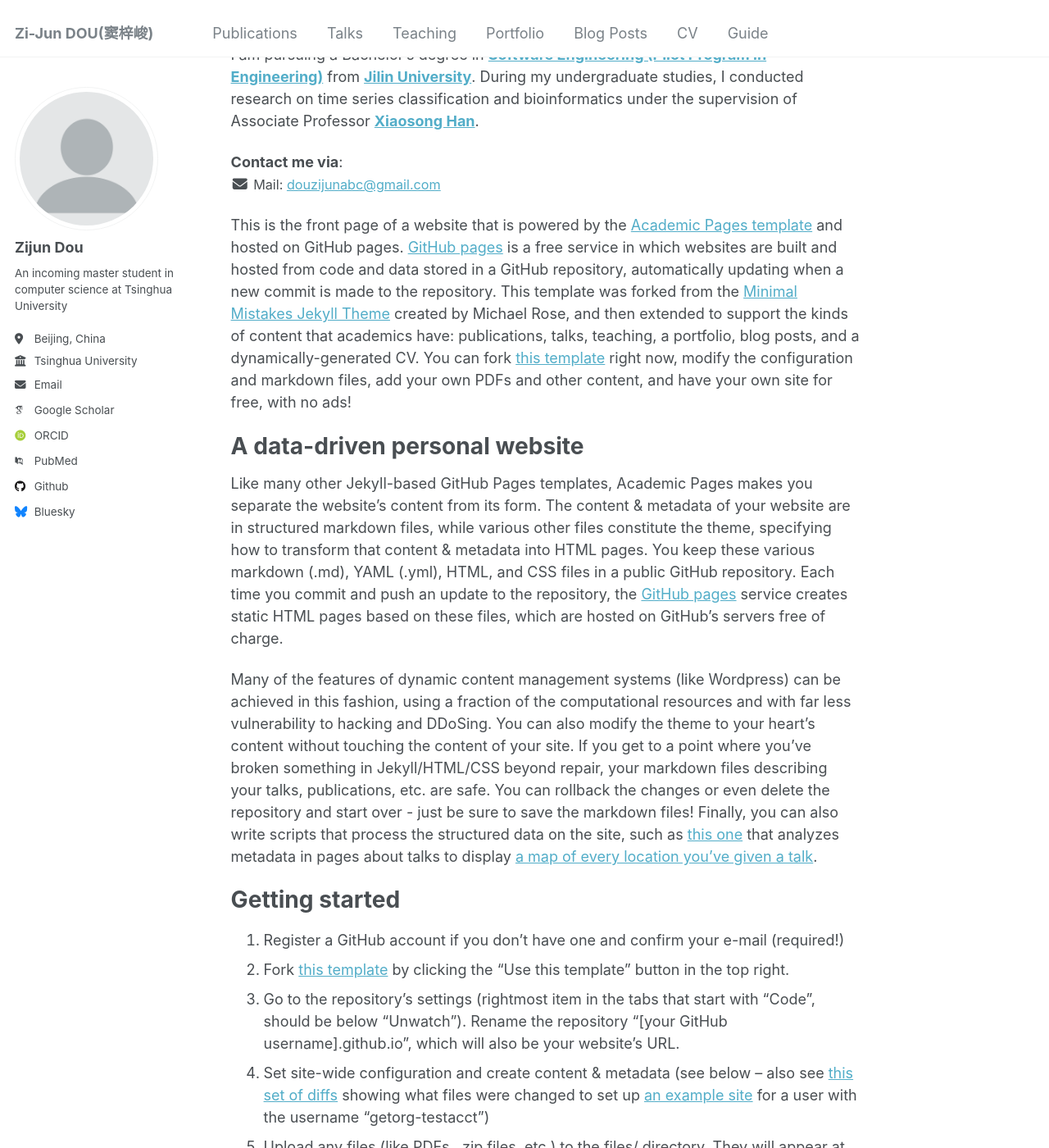
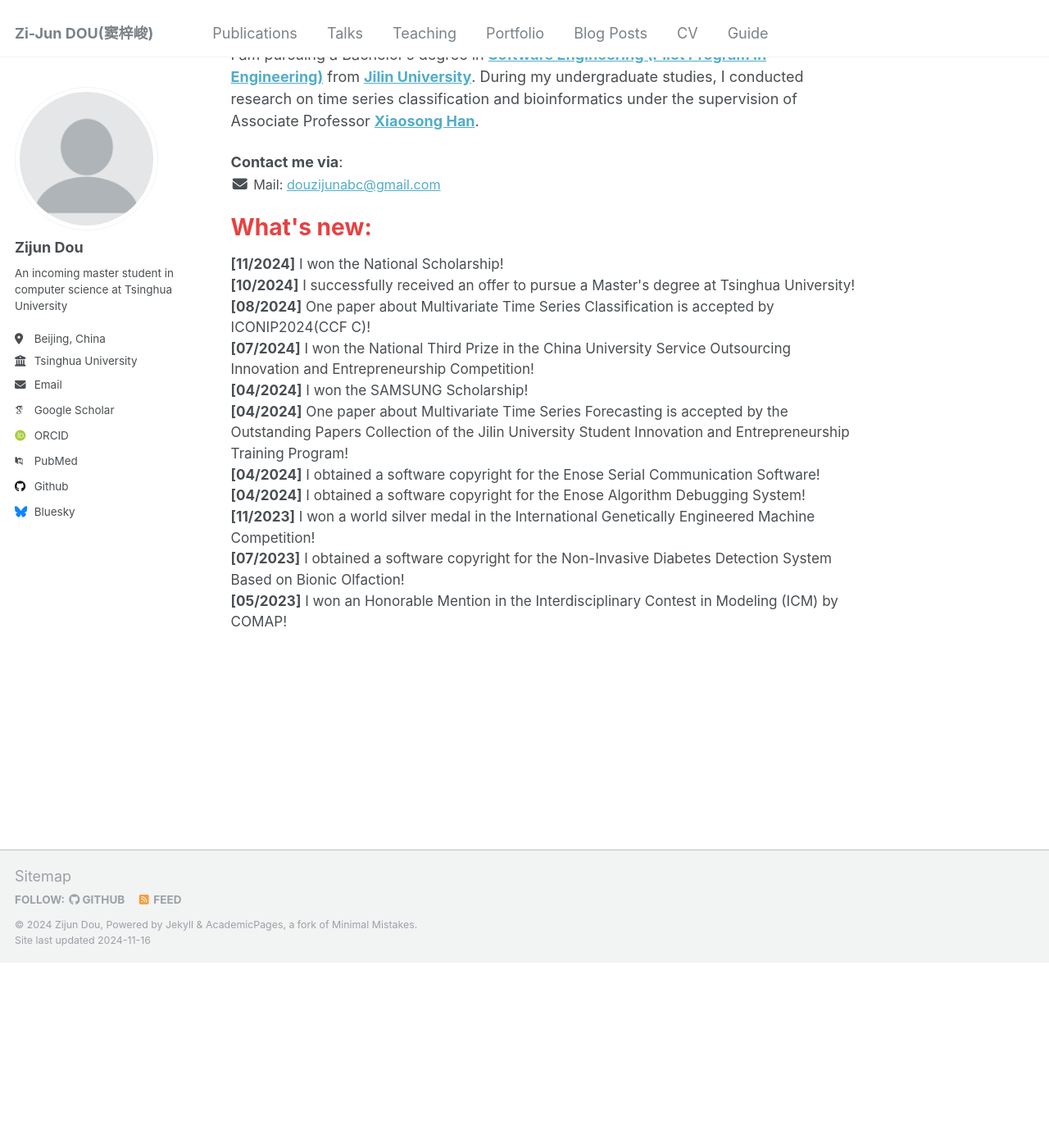
Before and after one commit to ROY-DOU/personal_homepage, a Jekyll site: the page built from _pages/about.md, in a window 1280 px wide and 1400 px high, scrolled down 227 px. Shown: the whole window at 82% size. Built offline with Jekyll 4.4.1, drawn with Linux system fonts in a browser that asks for light colours; some web fonts are replaced; after the commit the page ends 1401 px from its top, so only the background shows below that; some of the changed text lies outside the part shown.

Commit message:
Update about.md

```diff
--- a/_pages/about.md
+++ b/_pages/about.md
@@ -14,43 +14,19 @@ I am pursuing a Bachelor's degree in [**Software Engineering (Pilot Program in E
 **Contact me via**:
   <i class="fa fa-fw fa-envelope"></i> <font style="font-size: 0.9em;">Mail: <a href="mailto:douzijunabc@gmail.com">douzijunabc@gmail.com</a> </font><br>
 
-This is the front page of a website that is powered by the [Academic Pages template](https://github.com/academicpages/academicpages.github.io) and hosted on GitHub pages. [GitHub pages](https://pages.github.com) is a free service in which websites are built and hosted from code and data stored in a GitHub repository, automatically updating when a new commit is made to the repository. This template was forked from the [Minimal Mistakes Jekyll Theme](https://mmistakes.github.io/minimal-mistakes/) created by Michael Rose, and then extended to support the kinds of content that academics have: publications, talks, teaching, a portfolio, blog posts, and a dynamically-generated CV. You can fork [this template](https://github.com/academicpages/academicpages.github.io) right now, modify the configuration and markdown files, add your own PDFs and other content, and have your own site for free, with no ads!
-
-A data-driven personal website
-======
-Like many other Jekyll-based GitHub Pages templates, Academic Pages makes you separate the website's content from its form. The content & metadata of your website are in structured markdown files, while various other files constitute the theme, specifying how to transform that content & metadata into HTML pages. You keep these various markdown (.md), YAML (.yml), HTML, and CSS files in a public GitHub repository. Each time you commit and push an update to the repository, the [GitHub pages](https://pages.github.com/) service creates static HTML pages based on these files, which are hosted on GitHub's servers free of charge.
-
-Many of the features of dynamic content management systems (like Wordpress) can be achieved in this fashion, using a fraction of the computational resources and with far less vulnerability to hacking and DDoSing. You can also modify the theme to your heart's content without touching the content of your site. If you get to a point where you've broken something in Jekyll/HTML/CSS beyond repair, your markdown files describing your talks, publications, etc. are safe. You can rollback the changes or even delete the repository and start over - just be sure to save the markdown files! Finally, you can also write scripts that process the structured data on the site, such as [this one](https://github.com/academicpages/academicpages.github.io/blob/master/talkmap.ipynb) that analyzes metadata in pages about talks to display [a map of every location you've given a talk](https://academicpages.github.io/talkmap.html).
-
-Getting started
-======
-1. Register a GitHub account if you don't have one and confirm your e-mail (required!)
-1. Fork [this template](https://github.com/academicpages/academicpages.github.io) by clicking the "Use this template" button in the top right.
-1. Go to the repository's settings (rightmost item in the tabs that start with "Code", should be below "Unwatch"). Rename the repository "[your GitHub username].github.io", which will also be your website's URL.
-1. Set site-wide configuration and create content & metadata (see below -- also see [this set of diffs](http://archive.is/3TPas) showing what files were changed to set up [an example site](https://getorg-testacct.github.io) for a user with the username "getorg-testacct")
-1. Upload any files (like PDFs, .zip files, etc.) to the files/ directory. They will appear at https://[your GitHub username].github.io/files/example.pdf.
-1. Check status by going to the repository settings, in the "GitHub pages" section
-
-Site-wide configuration
-------
-The main configuration file for the site is in the base directory in [_config.yml](https://github.com/academicpages/academicpages.github.io/blob/master/_config.yml), which defines the content in the sidebars and other site-wide features. You will need to replace the default variables with ones about yourself and your site's github repository. The configuration file for the top menu is in [_data/navigation.yml](https://github.com/academicpages/academicpages.github.io/blob/master/_data/navigation.yml). For example, if you don't have a portfolio or blog posts, you can remove those items from that navigation.yml file to remove them from the header.
-
-Create content & metadata
-------
-For site content, there is one markdown file for each type of content, which are stored in directories like _publications, _talks, _posts, _teaching, or _pages. For example, each talk is a markdown file in the [_talks directory](https://github.com/academicpages/academicpages.github.io/tree/master/_talks). At the top of each markdown file is structured data in YAML about the talk, which the theme will parse to do lots of cool stuff. The same structured data about a talk is used to generate the list of talks on the [Talks page](https://academicpages.github.io/talks), each [individual page](https://academicpages.github.io/talks/2012-03-01-talk-1) for specific talks, the talks section for the [CV page](https://academicpages.github.io/cv), and the [map of places you've given a talk](https://academicpages.github.io/talkmap.html) (if you run this [python file](https://github.com/academicpages/academicpages.github.io/blob/master/talkmap.py) or [Jupyter notebook](https://github.com/academicpages/academicpages.github.io/blob/master/talkmap.ipynb), which creates the HTML for the map based on the contents of the _talks directory).
-
-**Markdown generator**
-
-The repository includes [a set of Jupyter notebooks](https://github.com/academicpages/academicpages.github.io/tree/master/markdown_generator
-) that converts a CSV containing structured data about talks or presentations into individual markdown files that will be properly formatted for the Academic Pages template. The sample CSVs in that directory are the ones I used to create my own personal website at stuartgeiger.com. My usual workflow is that I keep a spreadsheet of my publications and talks, then run the code in these notebooks to generate the markdown files, then commit and push them to the GitHub repository.
-
-How to edit your site's GitHub repository
-------
-Many people use a git client to create files on their local computer and then push them to GitHub's servers. If you are not familiar with git, you can directly edit these configuration and markdown files directly in the github.com interface. Navigate to a file (like [this one](https://github.com/academicpages/academicpages.github.io/blob/master/_talks/2012-03-01-talk-1.md) and click the pencil icon in the top right of the content preview (to the right of the "Raw | Blame | History" buttons). You can delete a file by clicking the trashcan icon to the right of the pencil icon. You can also create new files or upload files by navigating to a directory and clicking the "Create new file" or "Upload files" buttons.
-
-Example: editing a markdown file for a talk
-![Editing a markdown file for a talk](/images/editing-talk.png)
-
-For more info
-------
-More info about configuring Academic Pages can be found in [the guide](https://academicpages.github.io/markdown/), the [growing wiki](https://github.com/academicpages/academicpages.github.io/wiki), and you can always [ask a question on GitHub](https://github.com/academicpages/academicpages.github.io/discussions). The [guides for the Minimal Mistakes theme](https://mmistakes.github.io/minimal-mistakes/docs/configuration/) (which this theme was forked from) might also be helpful.
+<h1 style="color: rgb(231, 65, 65);"><b>What's new:</b></h1>
+<div style="line-height: 1.5em; font-size: 0.95em">
+  <p>
+  <b>[11/2024]</b> I won the National Scholarship! <br>
+  <b>[10/2024]</b> I successfully received an offer to pursue a Master's degree at Tsinghua University! <br>
+  <b>[08/2024]</b> One paper about Multivariate Time Series Classification is accepted by ICONIP2024(CCF C)! <br>
+  <b>[07/2024]</b> I won the National Third Prize in the China University Service Outsourcing Innovation and Entrepreneurship Competition! <br>
+  <b>[04/2024]</b> I won the SAMSUNG Scholarship! <br>
+  <b>[04/2024]</b> One paper about Multivariate Time Series Forecasting is accepted by the Outstanding Papers Collection of the Jilin University Student Innovation and Entrepreneurship Training Program! <br>
+  <b>[04/2024]</b> I obtained a software copyright for the Enose Serial Communication Software! <br>
+  <b>[04/2024]</b> I obtained a software copyright for the Enose Algorithm Debugging System! <br>
+  <b>[11/2023]</b> I won a world silver medal in the International Genetically Engineered Machine Competition! <br>
+  <b>[07/2023]</b> I obtained a software copyright for the Non-Invasive Diabetes Detection System Based on Bionic Olfaction! <br>
+  <b>[05/2023]</b> I won an Honorable Mention in the Interdisciplinary Contest in Modeling (ICM) by COMAP! <br>
+  </p>
+</div>
```
